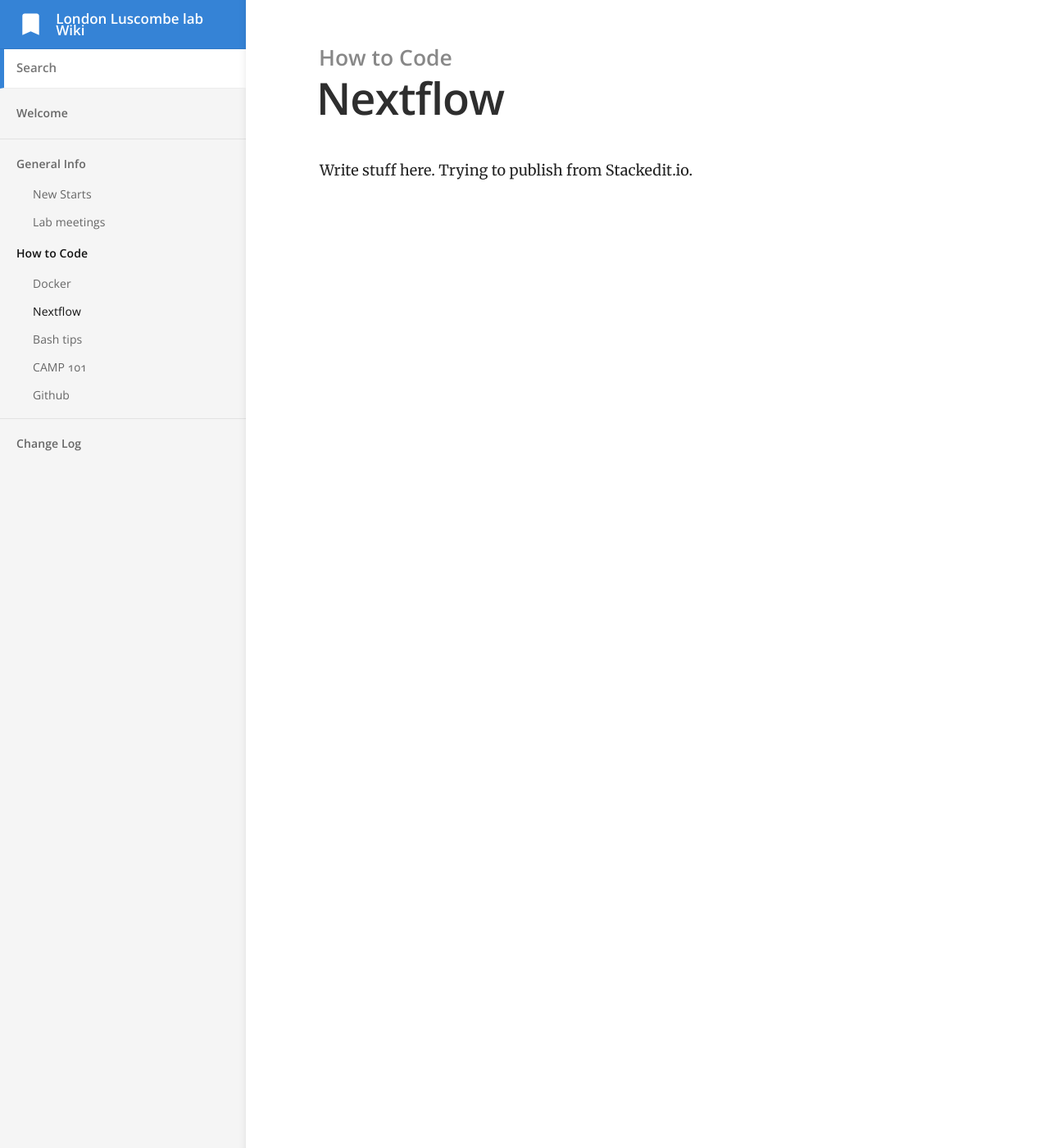
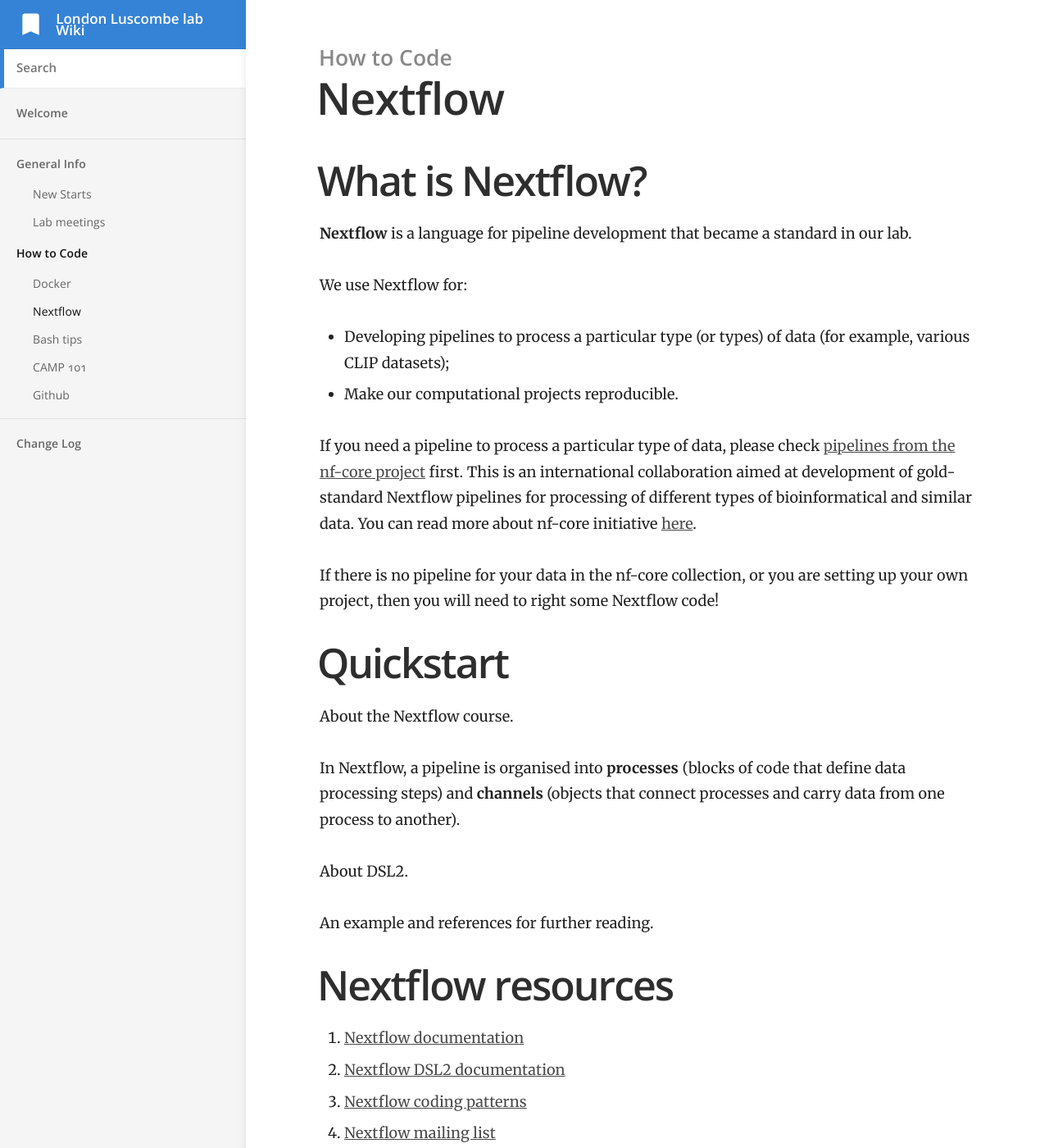
Before and after one commit to luslab/luslab.github.io, a Jekyll site: the page built from _docs/How to Code/Nextflow.md, in a window 1280 px wide and 1400 px high. Shown: the whole window at 82% size. Built offline with Jekyll 4.4.1, drawn with Linux system fonts in a browser that asks for light colours; some of the changed text lies outside the part shown.

Commit message:
Published with https://stackedit.io/

```diff
--- a/_docs/How to Code/Nextflow.md
+++ b/_docs/How to Code/Nextflow.md
@@ -4,5 +4,39 @@ category: How to Code
 order: 2
 ---
 
-Write stuff here.
-Trying to publish from Stackedit.io.
+# What is Nextflow?
+
+**Nextflow** is a language for pipeline development that became a standard in our lab.
+
+We use Nextflow for:
+
+ - Developing pipelines to process a particular type (or types) of data (for example, various CLIP datasets);
+ - Make our computational projects reproducible.
+
+If you need a pipeline to process a particular type of data, please check [pipelines from the nf-core project](https://nf-co.re/pipelines) first. This is an international collaboration aimed at development of gold-standard Nextflow pipelines for processing of different types of bioinformatical and similar data. You can read more about nf-core initiative [here](https://nf-co.re/).
+
+If there is no pipeline for your data in the nf-core collection, or you are setting up your own project, then you will need to right some Nextflow code!
+
+# Quickstart
+
+About the Nextflow course.
+
+In Nextflow, a pipeline is organised into **processes** (blocks of code that define data processing steps) and **channels** (objects that connect processes and carry data from one process to another).
+
+About DSL2.
+
+An example and references for further reading.
+
+# Nextflow resources
+
+ 1. [Nextflow documentation](https://www.nextflow.io/docs/latest/index.html)
+ 2. [Nextflow DSL2 documentation](https://www.nextflow.io/docs/latest/dsl2.html)
+ 3. [Nextflow coding patterns](https://nextflow-io.github.io/patterns/index.html)
+ 4. [Nextflow mailing list](https://groups.google.com/forum/#!forum/nextflow)
+ 5. [Nextflow Gitter chat](https://gitter.im/nextflow-io/nextflow)
+
+# nf-core resources
+
+1. [nf-core: Available pipelines](https://nf-co.re/pipelines)
+2. [nf-core: Getting started](https://nf-co.re/usage/introduction)
+3. [nf-core: Tutorial](https://nf-co.re/usage/nf_core_tutorial)
```
